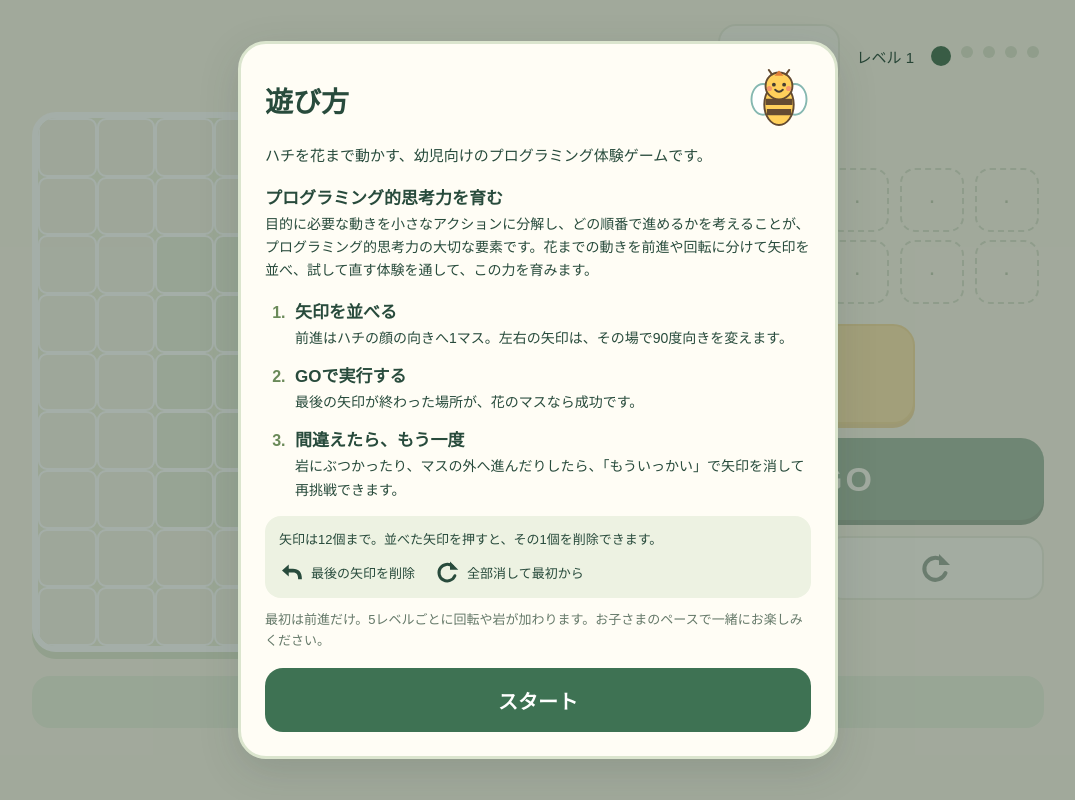
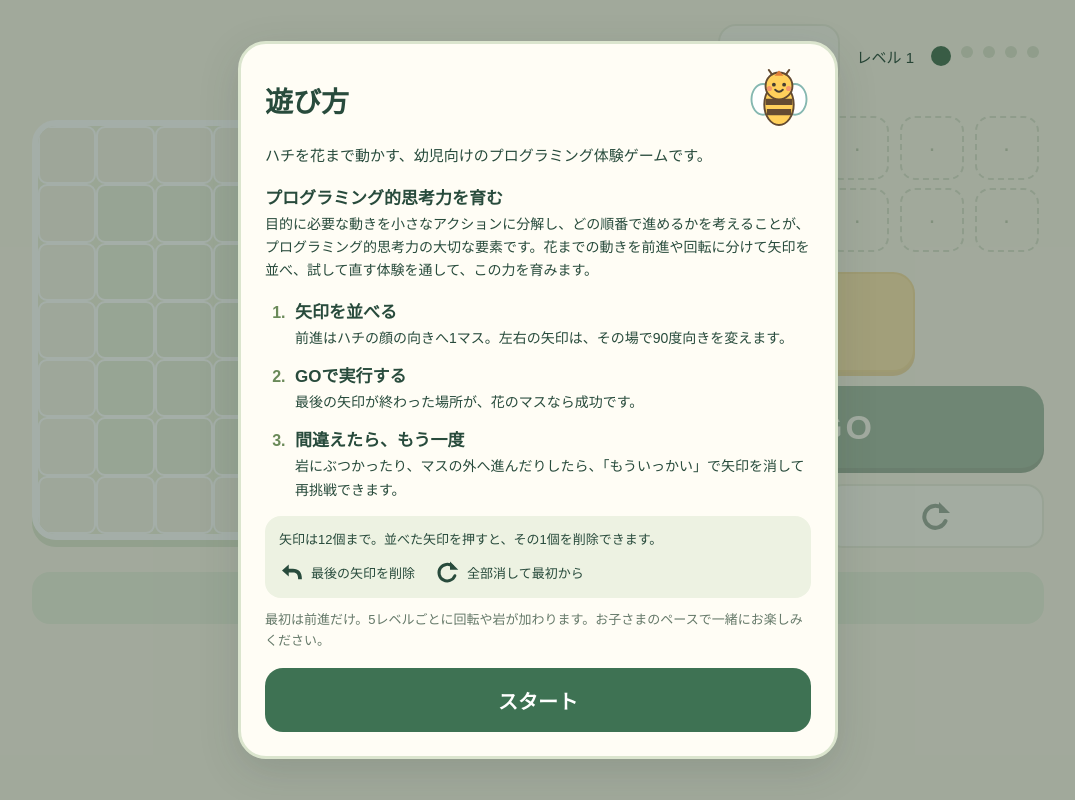
Before and after one commit to a2h1r0/baby-programming, a plain HTML site: page bee-and-flower/index.html in a window 1280 px wide. Shown: the whole page, without its empty margins (102-1177 px from the left). Drawn offline with Linux system fonts and the light colour scheme.

Commit message:
Make the board margin one cell wide and use the bee icon for the hint button

```diff
--- a/bee-and-flower/index.html
+++ b/bee-and-flower/index.html
@@ -50,18 +50,18 @@ svg { display: block; }
 .level-dot.done { background: #b4cb9d; }
 .level-text { font-size: 15px; margin-right: 12px; }
 .play-layout { display: flex; align-items: center; justify-content: space-between; }
-.field-panel { width: 564px; padding-right: 24px; }
+.field-panel { width: 444px; padding-right: 24px; }
 .board.retry { outline: 5px solid #e3a057; outline-offset: -5px; }
 .board.retry .cell { background: #f4e3ce; }
 .board.retry .cell.route { background: #ffdc9d; }
 .board.retry .cell.margin { background: #f9efdd; }
-.board-frame { position: relative; width: 540px; height: 540px; background: #fff; border: 6px solid #fff; border-radius: 24px; box-shadow: 0 7px 0 #dfe7d0; overflow: hidden; }
+.board-frame { position: relative; width: 420px; height: 420px; background: #fff; border: 6px solid #fff; border-radius: 24px; box-shadow: 0 7px 0 #dfe7d0; overflow: hidden; }
 .board { position: relative; width: 100%; height: 100%; background: #eef1de; }
-.cell { position: absolute; width: calc(100% / 9); height: calc(100% / 9); border: 2px solid #fff; background: #e8eedc; border-radius: 9px; }
+.cell { position: absolute; width: calc(100% / 7); height: calc(100% / 7); border: 2px solid #fff; background: #e8eedc; border-radius: 9px; }
 .cell.route { background: #fff0ba; }
 .cell.margin { background: #f4f2e6; }
-.flower { position: absolute; width: calc(100% / 9 * .85); height: calc(100% / 9 * .85); margin: calc(100% / 9 * .075); }
-.bee { position: absolute; width: calc(100% / 9 * .9); height: calc(100% / 9 * .9); margin: calc(100% / 9 * .05); z-index: 2; transition: left .55s ease-in-out, top .55s ease-in-out; }
+.flower { position: absolute; width: calc(100% / 7 * .85); height: calc(100% / 7 * .85); margin: calc(100% / 7 * .075); }
+.bee { position: absolute; width: calc(100% / 7 * .9); height: calc(100% / 7 * .9); margin: calc(100% / 7 * .05); z-index: 2; transition: left .55s ease-in-out, top .55s ease-in-out; }
 .bee-direction { width: 100%; height: 100%; transition: transform .55s ease-in-out; }
 .bee svg, .flower svg { width: 100%; height: 100%; }
 .bee.happy svg { animation: happy .7s ease-in-out infinite alternate; }
@@ -96,9 +96,9 @@ svg { display: block; }
 .status.retry { background: #ffebce; }
 .cell.obstacle { background: #dce2d0; }
 .cell.obstacle svg { position: absolute; left: 10%; top: 10%; width: 80%; height: 80%; }
-@media (max-width: 1100px) { .shell { padding: 20px 18px; } .field-panel { width: 47%; padding-right: 16px; } .control-panel { width: 49%; } .board-frame { width: 450px; height: 450px; max-width: 100%; } }
-@media (max-height: 755px) and (min-width: 860px) { .shell { padding-top: 16px; padding-bottom: 16px; } .toolbar { margin-bottom: 20px; } .board-frame { width: 486px; height: 486px; max-width: 100%; } .direction-button { height: 82px; } .go { height: 68px; } }
-@media (max-width: 859px) { .shell { padding: 16px 12px; } .toolbar { margin-bottom: 20px; } .play-layout { flex-wrap: wrap; justify-content: center; } .field-panel { width: 100%; padding: 0; } .board-frame { width: 396px; height: 396px; max-width: 100%; margin: auto; } .control-panel { width: 448px; max-width: 100%; margin-top: 24px; } .result { padding: 12px; gap: 4px; } .result #result-icon svg { width: 44px; height: 44px; } .result h2 { font-size: 26px; } }
+@media (max-width: 1100px) { .shell { padding: 20px 18px; } .field-panel { width: 47%; padding-right: 16px; } .control-panel { width: 49%; } .board-frame { width: 350px; height: 350px; max-width: 100%; } }
+@media (max-height: 755px) and (min-width: 860px) { .shell { padding-top: 16px; padding-bottom: 16px; } .toolbar { margin-bottom: 20px; } .board-frame { width: 378px; height: 378px; max-width: 100%; } .direction-button { height: 82px; } .go { height: 68px; } }
+@media (max-width: 859px) { .shell { padding: 16px 12px; } .toolbar { margin-bottom: 20px; } .play-layout { flex-wrap: wrap; justify-content: center; } .field-panel { width: 100%; padding: 0; } .board-frame { width: 308px; height: 308px; max-width: 100%; margin: auto; } .control-panel { width: 448px; max-width: 100%; margin-top: 24px; } .result { padding: 12px; gap: 4px; } .result #result-icon svg { width: 44px; height: 44px; } .result h2 { font-size: 26px; } }
 @media (max-width: 439px) { .command-slot { width: 25%; flex-basis: 25%; } .program { min-height: 216px; } .level-text { font-size: 14px; margin-right: 4px; } .level-dot { margin: 0 3px; } }
 @media (max-width: 600px) { .intro { padding: 12px; } .intro-card { padding: 20px; border-radius: 22px; } .intro h1 { font-size: 25px; } .intro-bee { width: 52px; height: 52px; flex-basis: 52px; } .intro-lead { margin-bottom: 16px; } }
 @media (prefers-reduced-motion: reduce) { .bee, .bee-direction { transition: none; } .bee.happy svg, .result #result-icon svg { animation: none; } }
@@ -299,8 +299,7 @@ var BeeGame = (function () {
     play: '<path d="M18 9l35 23-35 23Z" fill="currentColor"/>',
     undo: '<path d="M26 12L8 28l18 16V33h11c11 0 14 7 14 18h10c0-19-8-28-24-28H26Z" fill="currentColor"/>',
     reset: '<path d="M47 17a22 22 0 1 0 6 25" fill="none" stroke="currentColor" stroke-width="8" stroke-linecap="round"/><path d="M40 4v22h22Z" fill="currentColor"/>',
-    star: '<path d="M32 5l8 17 19 3-14 14 3 20-16-9-16 9 3-20L5 25l19-3Z" fill="#f6bf42" stroke="#dca12c" stroke-width="2"/>',
-    eye: '<path d="M32 17C18 17 7 32 7 32s11 15 25 15 25-15 25-15S46 17 32 17Z" fill="none" stroke="currentColor" stroke-width="5"/><circle cx="32" cy="32" r="8" fill="currentColor"/>'
+    star: '<path d="M32 5l8 17 19 3-14 14 3 20-16-9-16 9 3-20L5 25l19-3Z" fill="#f6bf42" stroke="#dca12c" stroke-width="2"/>'
   };
   var rockArt = '<svg viewBox="0 0 100 100" aria-hidden="true"><path d="M12 74L18 44 39 22 70 24 89 53 85 78 58 86 28 84Z" fill="#9ca5a0" stroke="#747f79" stroke-width="4" stroke-linejoin="round"/><path d="M18 44l29 10 23-30M47 54l11 32M47 54l42-1" fill="none" stroke="#bec5bf" stroke-width="4" stroke-linejoin="round"/></svg>';
   var beeArt = '<svg viewBox="0 0 100 100" aria-hidden="true"><ellipse cx="25" cy="49" rx="18" ry="24" fill="#fff" stroke="#86b8b1" stroke-width="3"/><ellipse cx="75" cy="49" rx="18" ry="24" fill="#fff" stroke="#86b8b1" stroke-width="3"/><ellipse cx="50" cy="57" rx="23" ry="32" fill="#ffd05b" stroke="#644b32" stroke-width="3"/><path d="M29 53h42M31 69h38" stroke="#644b32" stroke-width="10"/><circle cx="50" cy="28" r="21" fill="#ffd05b" stroke="#644b32" stroke-width="3"/><path d="M39 10L34 3M61 10l5-7" stroke="#644b32" stroke-width="3" stroke-linecap="round"/><circle cx="42" cy="26" r="3" fill="#473e32"/><circle cx="58" cy="26" r="3" fill="#473e32"/><path d="M44 34q6 6 12 0" fill="none" stroke="#473e32" stroke-width="3" stroke-linecap="round"/><circle cx="35" cy="32" r="4" fill="#f6976a"/><circle cx="65" cy="32" r="4" fill="#f6976a"/><path d="M50 4l-7 8h14Z" fill="#e07c37"/></svg>';
@@ -321,7 +320,7 @@ var BeeGame = (function () {
   function placeBee(instant) {
     var bee = byId("bee"), direction = byId("bee-direction");
     if (instant) { bee.style.transition = "none"; direction.style.transition = "none"; }
-    bee.style.left = ((position.x + 2) * 100 / 9) + "%"; bee.style.top = ((position.y + 2) * 100 / 9) + "%";
+    bee.style.left = ((position.x + 1) * 100 / 7) + "%"; bee.style.top = ((position.y + 1) * 100 / 7) + "%";
     direction.style.transform = "rotate(" + angle + "deg)";
     var beePlace = (position.x < 0 || position.x >= course().columns || position.y < 0 || position.y >= course().rows)
       ? "マスのそと" : "左から" + (position.x + 1) + "、上から" + (position.y + 1);
@@ -349,8 +348,8 @@ var BeeGame = (function () {
     if (!hint || !started || running || won || failed || commands.length === 0) { ghost.hidden = true; return; }
     var state = ghostState();
     ghost.hidden = false;
-    ghost.style.left = ((state.position.x + 2) * 100 / 9) + "%";
-    ghost.style.top = ((state.position.y + 2) * 100 / 9) + "%";
+    ghost.style.left = ((state.position.x + 1) * 100 / 7) + "%";
+    ghost.style.top = ((state.position.y + 1) * 100 / 7) + "%";
     byId("ghost-direction").style.transform = "rotate(" + state.angle + "deg)";
   }
   function renderProgram() {
@@ -391,10 +390,10 @@ var BeeGame = (function () {
     /* Keep the drawn course while editing or retrying; generate only on entry. */
     if (!currentLevel || currentLevel.number !== levelNumber) { currentLevel = BeeGame.createLevel(levelNumber); }
     var current = course(), x, y, i, routeCell, cell, html = "";
-    for (y = -2; y < current.rows + 2; y += 1) {
-      for (x = -2; x < current.columns + 2; x += 1) {
+    for (y = -1; y < current.rows + 1; y += 1) {
+      for (x = -1; x < current.columns + 1; x += 1) {
         if (x < 0 || x >= current.columns || y < 0 || y >= current.rows) {
-          html += '<div class="cell margin" style="left:' + ((x + 2) * 100 / 9) + '%;top:' + ((y + 2) * 100 / 9) + '%"></div>';
+          html += '<div class="cell margin" style="left:' + ((x + 1) * 100 / 7) + '%;top:' + ((y + 1) * 100 / 7) + '%"></div>';
           continue;
         }
         routeCell = false;
@@ -403,11 +402,11 @@ var BeeGame = (function () {
         var rock = false, r;
         for (r = 0; r < current.obstacles.length; r += 1) { if (current.obstacles[r].x === x && current.obstacles[r].y === y) { rock = true; } }
         if (rock) { cell += " obstacle"; }
-        html += '<div class="' + cell + '" style="left:' + ((x + 2) * 100 / 9) + '%;top:' + ((y + 2) * 100 / 9) + '%">' + (rock ? rockArt : '') + '</div>';
+        html += '<div class="' + cell + '" style="left:' + ((x + 1) * 100 / 7) + '%;top:' + ((y + 1) * 100 / 7) + '%">' + (rock ? rockArt : '') + '</div>';
       }
     }
     byId("cells").innerHTML = html;
-    byId("flower").style.left = ((current.goal.x + 2) * 100 / 9) + "%"; byId("flower").style.top = ((current.goal.y + 2) * 100 / 9) + "%";
+    byId("flower").style.left = ((current.goal.x + 1) * 100 / 7) + "%"; byId("flower").style.top = ((current.goal.y + 1) * 100 / 7) + "%";
     byId("game").className = current.allowTurns ? "" : "straight-only";
     byId("left").hidden = !current.allowTurns; byId("right").hidden = !current.allowTurns;
     byId("level-text").textContent = "レベル " + levelNumber;
@@ -477,7 +476,7 @@ var BeeGame = (function () {
   /* A single click listener handles both a mouse click and the browser's touch click. */
   function onClick(id, callback) { byId(id).addEventListener("click", callback, false); }
   byId("flower").innerHTML = flowerArt; byId("bee-direction").innerHTML = beeArt;
-  byId("ghost-direction").innerHTML = beeArt; byId("hint-icon").innerHTML = icon("eye");
+  byId("ghost-direction").innerHTML = beeArt; byId("hint-icon").innerHTML = beeArt;
   byId("left-icon").innerHTML = icon("L"); byId("forward-icon").innerHTML = icon("F"); byId("right-icon").innerHTML = icon("R");
   byId("go-icon").innerHTML = icon("play"); byId("undo-icon").innerHTML = icon("undo"); byId("restart-icon").innerHTML = icon("reset");
   byId("result-icon").innerHTML = beeArt;
```
Also changed, not shown: 2 other files.
